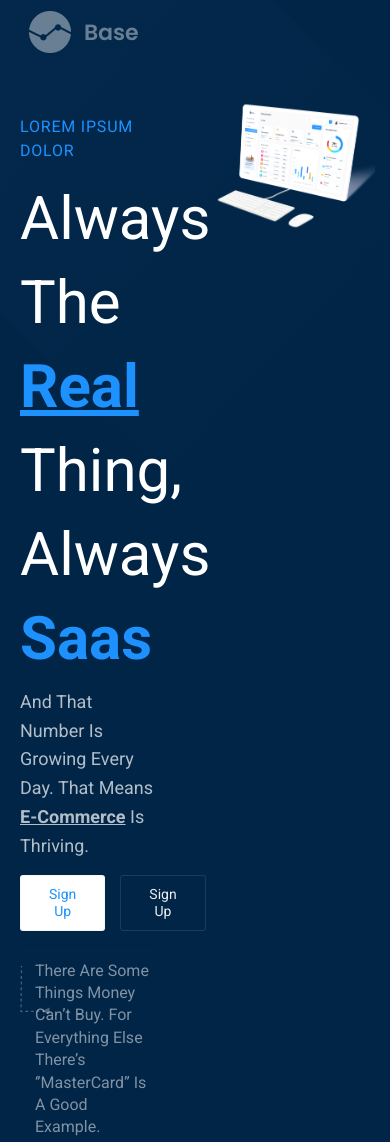
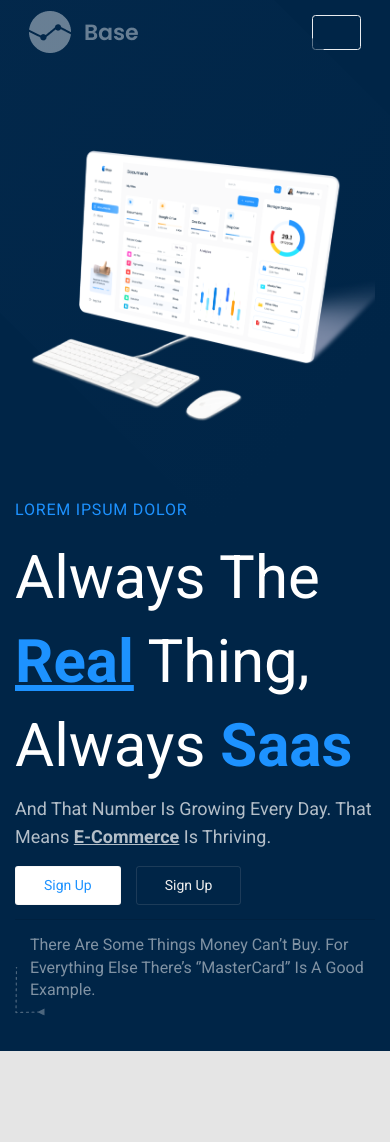
Before and after one commit to ValyaMeln/landing_blue_test, a plain HTML site: page index.html in a window 390 px wide. Shown: the top 1142 px of the page. Drawn offline with Linux system fonts and the light colour scheme.

Commit message:
додала кнопці з менюшки білу рамку___встановила картинку над текстом при розширені 720рх____та саму нижню стрілочку прижала до низу bottom -16px

```diff
--- a/css/style.css
+++ b/css/style.css
@@ -128,6 +128,10 @@ header a.navbar {
     padding: 0 0 0 165px;
 }
 
+header .navbar .navbar-toggler {
+    border: 1px solid #e9ecef;
+}
+
 .img_six_columns {
     position: relative;
     width: auto;
@@ -206,6 +210,18 @@ span.colortext.emphatic {
     transform: rotate(44.88deg);
 }
 
+@media screen and (max-width: 720px) {
+    .row {
+        flex-direction: column;
+        /*padding-bottom: 50px;*/
+    }
+    .blue_block .right {
+        order: -1;
+    }
+}
+.blue_block .row .left .text_arrow{
+    margin-bottom: 50px;
+}
 .col-6 {
     /*position: relative;*/
 }
@@ -215,8 +231,7 @@ span.colortext.emphatic {
     height: auto;
     position: absolute;
     left: 0;
-    top: 5px;
-
+    bottom: -15px;
 }
 
 .internet_services, .better_than_one, .be_good, .title_six_columns, .keep_calm, .bottom_blue_block {
--- a/index.html
+++ b/index.html
@@ -55,7 +55,7 @@
     <div class="container">
         <div class="inclined_square"></div>
         <div class="row">
-            <div class="col-6 left">
+            <div class="col-12 col-sm-12 col-md-6 left">
                 <p class="blue_text">Lorem ipsum dolor</p>
                 <h1>Always the <span class="colortext emphatic">real</span> thing, always <span
                         class="colortext">Saas</span>
@@ -80,7 +80,7 @@
 
                 </div>
             </div>
-            <div class="col-6">
+            <div class="col-12 col-sm-12 col-md-6 right">
                 <img src="image/monitor to the computer.png"/>
             </div>
         </div>
@@ -150,7 +150,7 @@
 <div class="section be_good">
     <div class="container">
         <div class="row">
-            <div class="col-6">
+            <div class="col-12 col-sm-12 col-md-6">
                 <p class="blue_text">Lorem ipsum dolor</p>
                 <h2><span class="bold"> With a name like Saas, it has to</span> be good.</h2>
                 <ul>
@@ -208,7 +208,7 @@
                     </li>
                 </ul>
             </div>
-            <div class="col-6 right">
+            <div class="col-12 col-sm-12 col-md-6 right">
                 <img class="graphic" src="img_three/Group_463.png" alt=""/>
             </div>
         </div>
```
